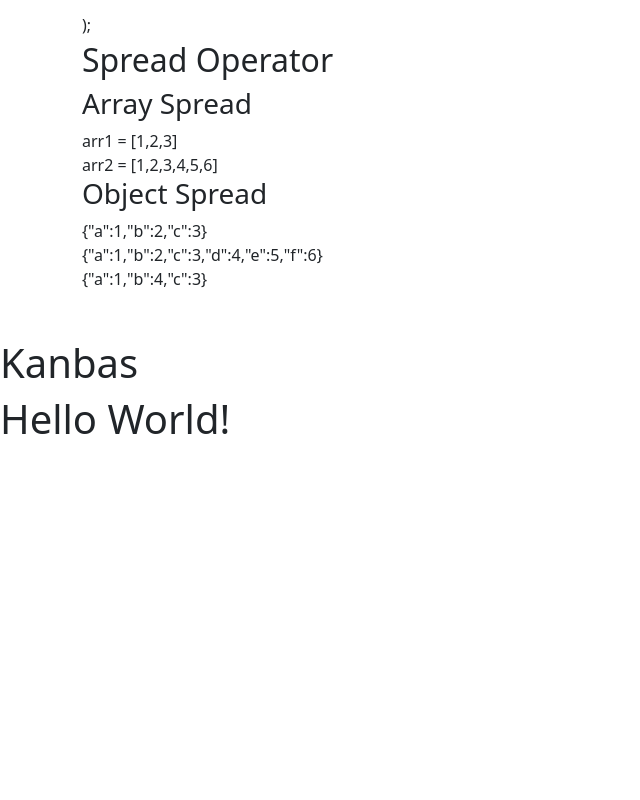
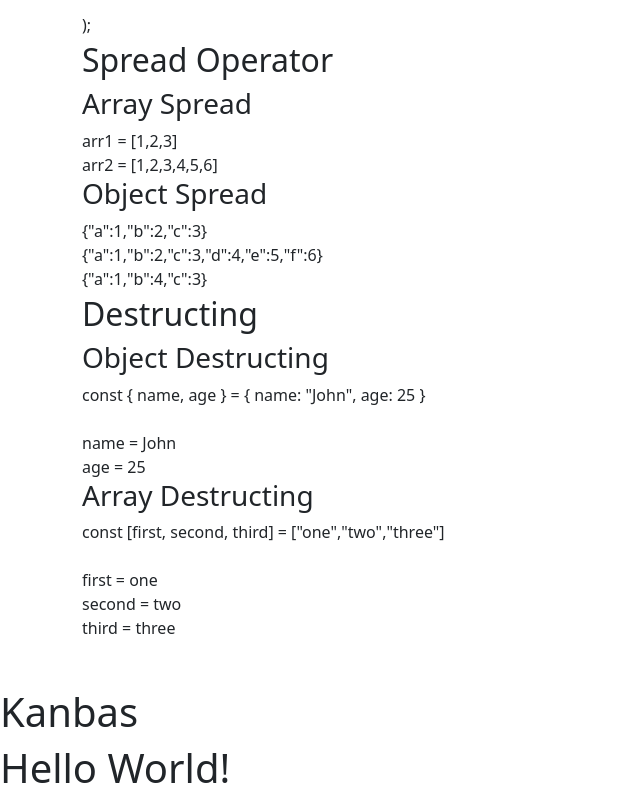
Before and after one commit to dnydlk/kanbas-react-web-app, a React (Create React App) app: page / in a window 1280 px wide. Shown: the part 3070-3870 px from the top of the page, without its empty margins (0-640 px from the left). Before the commit the page ends 3521 px from the top, so only its background shows below. Built offline with nearby package versions, Linux system fonts and the light colour scheme.

Commit message:
Add Destructing component

```diff
--- a/src/labs/a3/JavaScript/arrays/WorkingWithArrays.tsx
+++ b/src/labs/a3/JavaScript/arrays/WorkingWithArrays.tsx
@@ -10,6 +10,7 @@
 import TemplateLiterals from "../string/TemplateLiterals";
 import House from "../json/House";
 import Spreading from "../json/Spreading";
+import Destructing from "../json/Destructing";
 
 function WorkingWithArrays() {
   return (
@@ -27,6 +28,7 @@
       <TemplateLiterals />
       <House />
       <Spreading />
+      <Destructing />
     </div>
   );
 }
--- /dev/null
+++ b/src/labs/a3/JavaScript/json/Destructing.tsx
@@ -0,0 +1,26 @@
+const person = { name: "John", age: 25 };
+const { name, age } = person;
+// const name = person.name
+// const age = person.age
+const numbers = ["one", "two", "three"];
+const [first, second, third] = numbers;
+
+function Destructing() {
+  return (
+    <div id="destructing" className="mt-1">
+      <h2>Destructing</h2>
+      <h3>Object Destructing</h3>
+      const &#123; name, age &#125; = &#123; name: "John", age: 25 &#125;
+      <br />
+      <br /> name = {name}
+      <br /> age = {age} <h3>Array Destructing</h3> const [first, second, third]
+      = ["one","two","three"]
+      <br />
+      <br /> first = {first}
+      <br /> second = {second}
+      <br /> third = {third}
+    </div>
+  );
+}
+
+export default Destructing;
```
